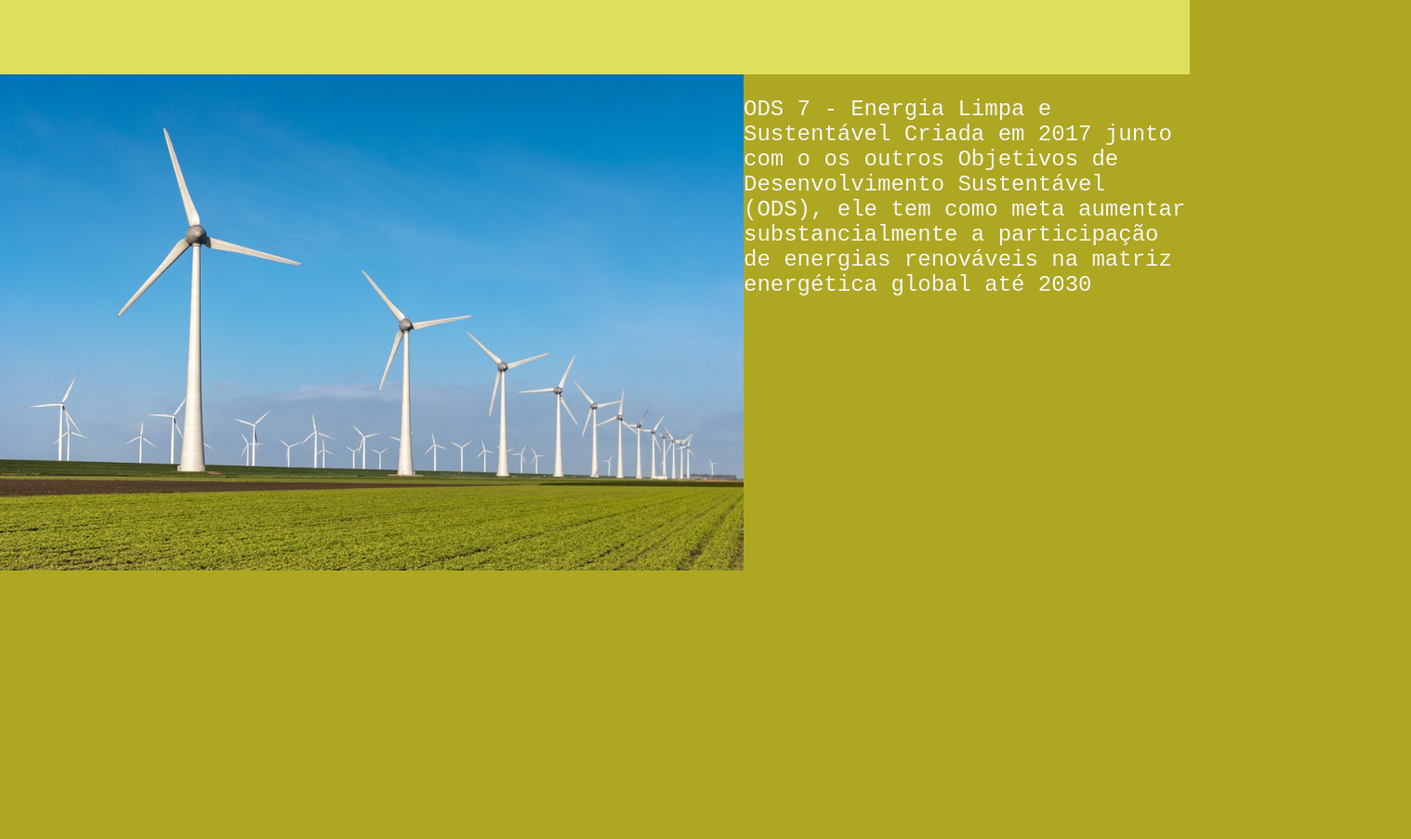
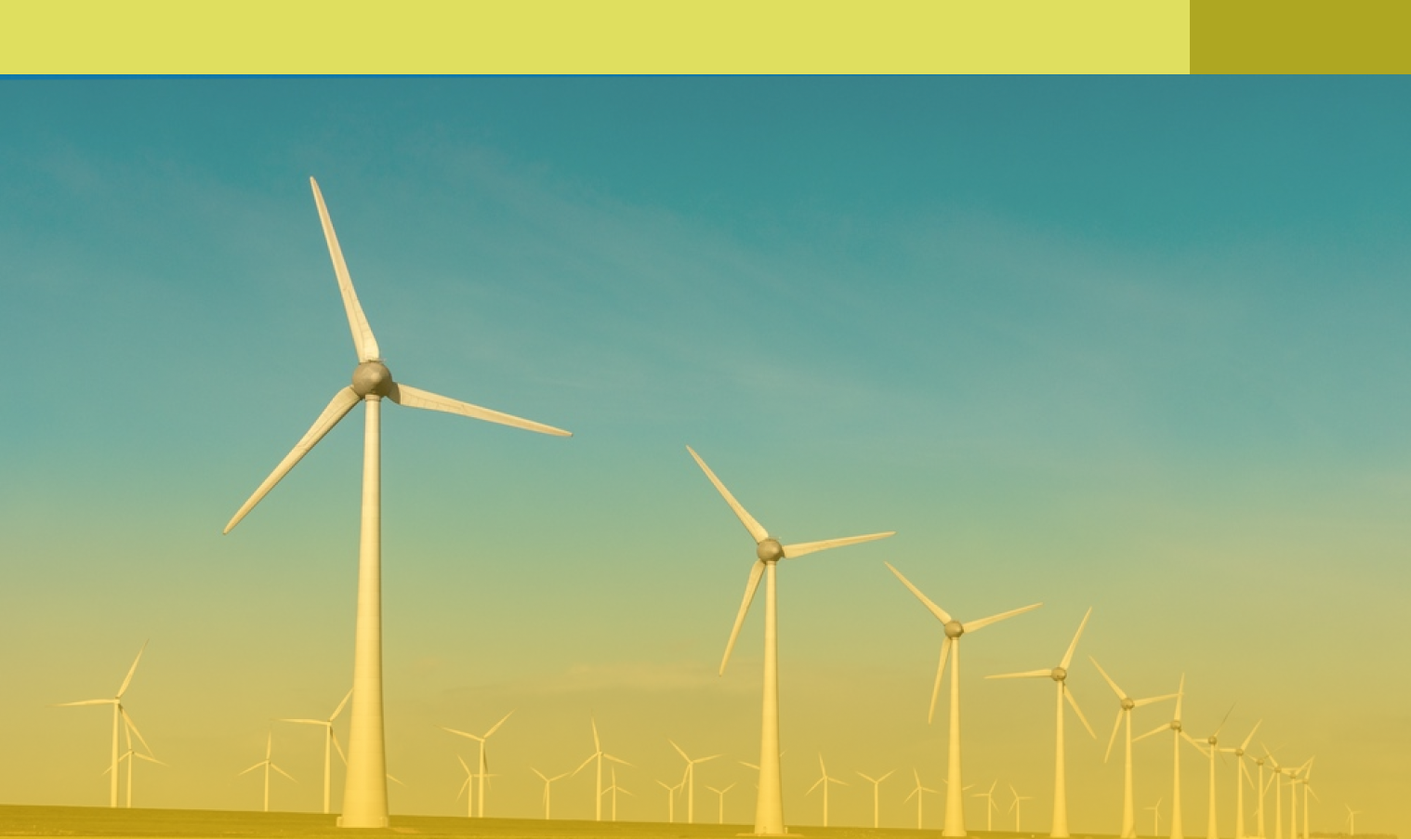
Before and after one commit to anajullia/landingpage, a plain HTML site: page index.html in a window 1280 px wide. Shown: the top 903 px of the page at 93% size, 1518 px wide, since content can reach past the window. Drawn offline with Linux system fonts and the light colour scheme.

Commit message:
Versão 1.2

```diff
--- a/css/style.css
+++ b/css/style.css
@@ -7,7 +7,7 @@
 }
 
 .imagem1{
-   width: 800px;
+   width: 1518px;
 }
 
 .texto1{
@@ -17,10 +17,18 @@
    position: absolute;
 }
 
+.gradiente{
+   opacity: 0.1;
+   width: 100%;
+   height: 100%;
+   position: absolute;
+   background-image:linear-gradient(#ffc20111 0.01%, #d7d70ca9 0.02%, #ffda1fa1 19.6%, #FBC414 99.52%, #841f1f 99.53%)
+}
+
 .texto{
-   font-family: 'Courier New', Courier, monospace;
+   font-family: monospace;
    color:whitesmoke;
-   font-size: 24px;
+   font-size: 22px;
 }
 
 .eolica{
--- a/index.html
+++ b/index.html
@@ -14,16 +14,9 @@
     <div class="corpo">
         <div class="topo">
         </div>
-
         <div class="eolica">
-            <img class="imagem1" src="imagens/eolica.jpg"></div>
-
-        <div class="texto1">
-            <p class="texto">
-                ODS 7 - Energia Limpa e Sustentável
-
-                Criada em 2017 junto com o os outros Objetivos de Desenvolvimento Sustentável (ODS), ele tem como meta aumentar substancialmente a participação de energias renováveis na matriz energética global até 2030
-            </p></div>
+            <img class="imagem1" src="imagens/imagem1.png">
+        </div>
     </div>
 </div>
 
```
Also changed, not shown: imagens/gradienteimagem1.png (added), imagens/imagem1.png (added).
